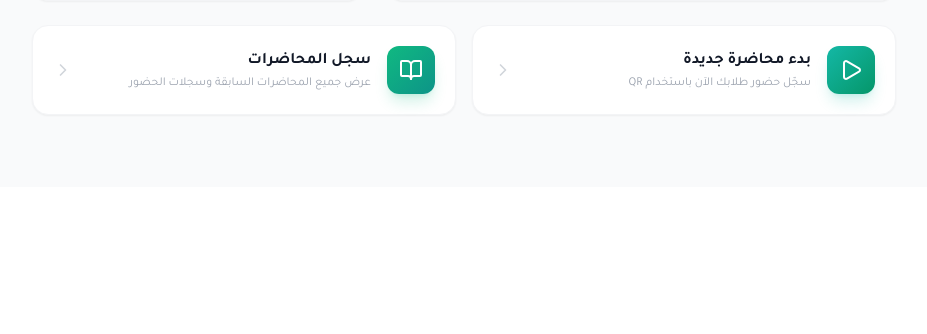
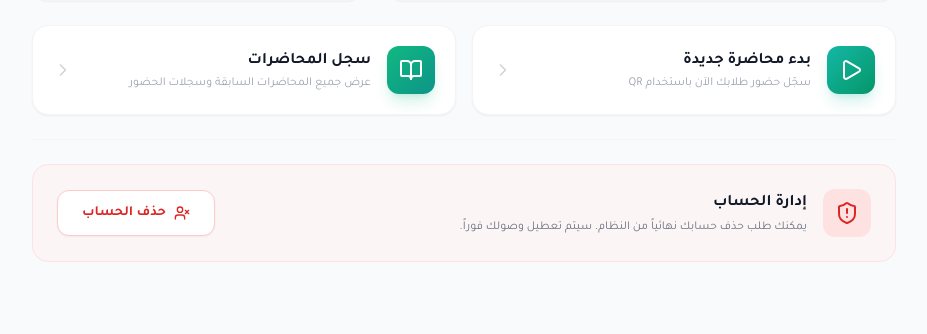
Before and after one commit to mustafaroot01/buxc, a Laravel app: page /teacher/dashboard in a window 1280 px wide. Shown: the part 872-1206 px from the top of the page, without its empty margins (32-959 px from the left). Before the commit the page ends 988 px from the top, so only its background shows below. Run offline with Laravel 12, Linux system fonts and the light colour scheme; the visitor is signed in with stand-in values (Sample User, id 1); data that the repository does not hold is empty; style sheets or scripts are compiled from the project's sources; parts of the project's set-up code (start-up, migrations or seed data) failed here and were passed over; some libraries are stand-ins or nearby versions.

Commit message:
feat: implement teacher account deactivation (fake delete) for store compliance

```diff
--- a/app/Models/User.php
+++ b/app/Models/User.php
@@ -39,6 +39,7 @@ class User extends Authenticatable
         'degree',
         'phone_number',
         'gender',
+        'is_active',
     ];
 
 
--- a/bootstrap/app.php
+++ b/bootstrap/app.php
@@ -20,6 +20,7 @@ return Application::configure(basePath: dirname(__DIR__))
 
         $middleware->api(append: [
             \App\Http\Middleware\ForceJsonResponse::class,
+            \App\Http\Middleware\CheckUserStatus::class,
         ]);
 
         $middleware->alias([
--- a/resources/js/Pages/Teacher/Dashboard.vue
+++ b/resources/js/Pages/Teacher/Dashboard.vue
@@ -4,9 +4,11 @@ import { Head, Link } from '@inertiajs/vue3';
 import {
     BookOpenIcon, UsersIcon, CheckCircle2Icon, CalendarDaysIcon,
     QrCodeIcon, PlayIcon, ClockIcon, GraduationCapIcon, ChevronRightIcon,
-    SunIcon, AlertTriangleIcon, SearchIcon, ArrowLeftIcon
+    SunIcon, AlertTriangleIcon, SearchIcon, ArrowLeftIcon, UserXIcon,
+    ShieldAlertIcon, Loader2Icon
 } from 'lucide-vue-next';
-import { computed } from 'vue';
+import { computed, ref } from 'vue';
+import axios from 'axios';
 
 const props = defineProps<{
     stats: {
@@ -53,6 +55,27 @@ const todayDate = computed(() => {
 
 const formatTime = (datetime: string) => {
     return new Date(datetime).toLocaleTimeString('ar-EG', { hour: '2-digit', minute: '2-digit' });
+};
+
+// Account Deactivation Logic
+const showDeleteModal = ref(false);
+const isDeactivating = ref(false);
+const deactivationError = ref<string | null>(null);
+
+const confirmDeactivate = async () => {
+    isDeactivating.value = true;
+    deactivationError.value = null;
+
+    try {
+        await axios.post(route('api.teacher.deactivate'));
+        // Redirect to login or show success then logout
+        window.location.href = '/login';
+    } catch (error: any) {
+        console.error('Failed to deactivate account:', error);
+        deactivationError.value = error.response?.data?.message || 'فشل في تعطيل الحساب. يرجى المحاولة لاحقاً.';
+    } finally {
+        isDeactivating.value = false;
+    }
 };
 </script>
 
@@ -319,6 +342,61 @@ const formatTime = (datetime: string) => {
                     </Link>
                 </div>
 
+                <!-- Account Management Section (Fake Delete) -->
+                <div class="pt-6 border-t border-gray-100 mt-8">
+                    <div class="bg-red-50/50 rounded-2xl p-6 border border-red-100 flex flex-col md:flex-row items-center justify-between gap-6">
+                        <div class="flex items-center gap-4">
+                            <div class="w-12 h-12 rounded-xl bg-red-100 flex items-center justify-center text-red-600">
+                                <ShieldAlertIcon class="w-6 h-6" />
+                            </div>
+                            <div>
+                                <h3 class="font-bold text-gray-900">إدارة الحساب</h3>
+                                <p class="text-xs text-gray-500 mt-1">يمكنك طلب حذف حسابك نهائياً من النظام. سيتم تعطيل وصولك فوراً.</p>
+                            </div>
+                        </div>
+                        <button @click="showDeleteModal = true"
+                           class="inline-flex items-center gap-2 px-6 py-3 bg-white border border-red-200 text-red-600 hover:bg-red-50 text-sm font-bold rounded-xl transition-all shadow-sm active:scale-95">
+                            <UserXIcon class="w-4 h-4" />
+                            حذف الحساب
+                        </button>
+                    </div>
+                </div>
+
+            </div>
+        </div>
+
+        <!-- Delete Account Confirmation Modal -->
+        <div v-if="showDeleteModal" class="fixed inset-0 z-[100] flex items-center justify-center p-4 bg-black/60 backdrop-blur-sm">
+            <div class="bg-white rounded-3xl w-full max-w-md overflow-hidden shadow-2xl animate-in fade-in zoom-in duration-300">
+                <div class="p-6 text-center">
+                    <div class="w-20 h-20 rounded-2xl bg-red-50 flex items-center justify-center text-red-600 mx-auto mb-6">
+                        <ShieldAlertIcon class="w-10 h-10" />
+                    </div>
+                    <h3 class="text-xl font-black text-gray-900 mb-2">هل أنت متأكد من حذف الحساب؟</h3>
+                    <p class="text-sm text-gray-500 leading-relaxed mb-6 px-4">
+                        عند تأكيد حذف الحساب، سيتم تسجيل خروجك وتعطيل حسابك فوراً. لن تتمكن من الوصول إلى محاضراتك أو بياناتك مرة أخرى.
+                    </p>
+
+                    <div v-if="deactivationError" class="mb-6 p-3 bg-red-50 text-red-700 text-xs font-bold rounded-xl border border-red-100">
+                        {{ deactivationError }}
+                    </div>
+
+                    <div class="flex flex-col gap-3">
+                        <button
+                            @click="confirmDeactivate"
+                            :disabled="isDeactivating"
+                            class="w-full py-4 bg-red-600 hover:bg-red-700 disabled:bg-gray-400 text-white font-black rounded-2xl transition-all shadow-lg shadow-red-500/30 flex items-center justify-center gap-2">
+                            <Loader2Icon v-if="isDeactivating" class="w-5 h-5 animate-spin" />
+                            <span v-else>نعم، تأكيد الحذف</span>
+                        </button>
+                        <button
+                            @click="showDeleteModal = false"
+                            :disabled="isDeactivating"
+                            class="w-full py-4 bg-gray-100 hover:bg-gray-200 text-gray-700 font-bold rounded-2xl transition-all">
+                            تراجع
+                        </button>
+                    </div>
+                </div>
             </div>
         </div>
     </AuthenticatedLayout>
--- a/routes/api.php
+++ b/routes/api.php
@@ -38,6 +38,7 @@ Route::prefix('v1')->group(function () {
             // Profile
             Route::get('/profile', [\App\Http\Controllers\Api\Teacher\ProfileController::class, 'show']);
             Route::post('/profile', [\App\Http\Controllers\Api\Teacher\ProfileController::class, 'update']);
+            Route::post('/deactivate', [\App\Http\Controllers\Api\Teacher\ProfileController::class, 'deactivate'])->name('api.teacher.deactivate');
 
             // Sync Students
             Route::get('/students', [\App\Http\Controllers\Api\Teacher\StudentSyncController::class, 'index']);
```
Also changed, not shown: app/Http/Controllers/Api/Teacher/ProfileController.php (+19 -0 lines), app/Http/Middleware/CheckUserStatus.php (added, +32 -0 lines), database/migrations/2026_03_16_024850_add_is_active_to_users_table.php (added).
